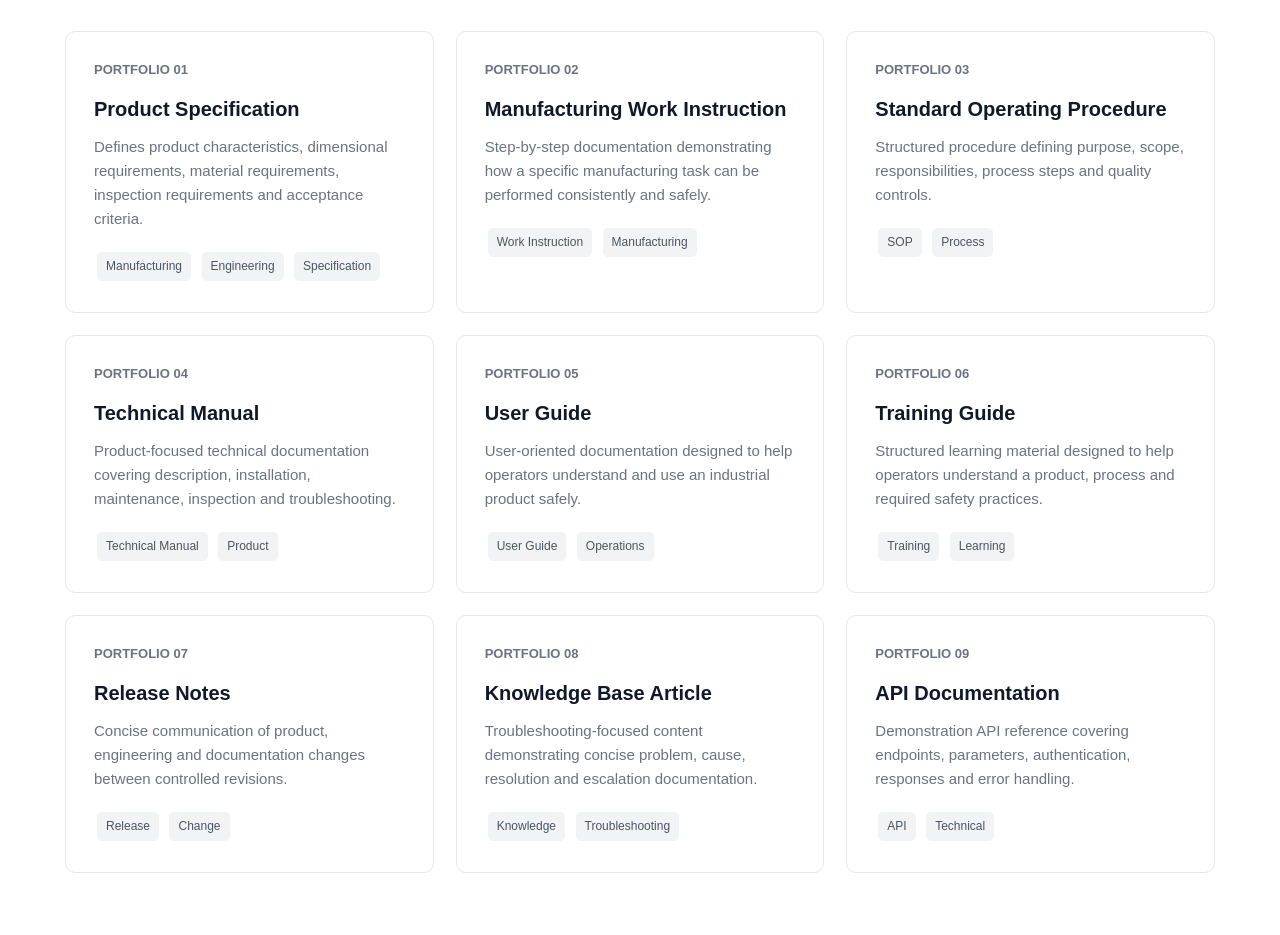
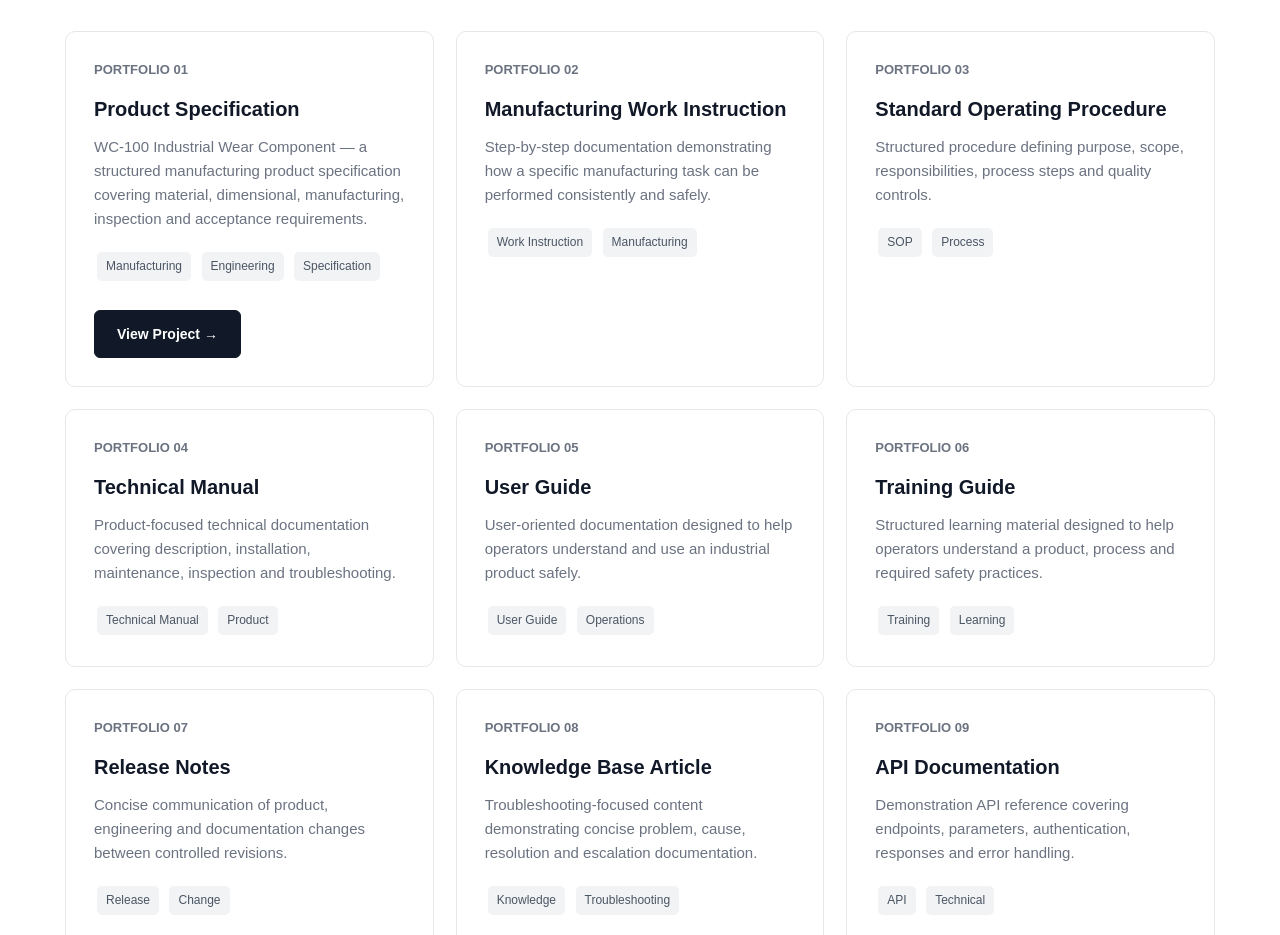
Before and after one commit to vishnuvardhanvjkumar/vishnuvardhanvjkumar.github.io, a plain HTML site: page index.html in a window 1280 px wide. Shown: the part 1600-2535 px from the top of the page. Drawn offline with Linux system fonts and the light colour scheme.

Commit message:
Update index.html

```diff
--- a/index.html
+++ b/index.html
@@ -566,9 +566,10 @@
     </h3>
 
     <p>
-                    Defines product characteristics, dimensional requirements,
-                    material requirements, inspection requirements and
-                    acceptance criteria.
+        WC-100 Industrial Wear Component — a structured
+        manufacturing product specification covering material,
+        dimensional, manufacturing, inspection and acceptance
+        requirements.
     </p>
 
     <span class="tag">
@@ -582,6 +583,13 @@
     <span class="tag">
         Specification
     </span>
+
+    <br><br>
+
+    <a href="portfolio/product-specification/"
+       class="button button-primary">
+        View Project →
+    </a>
 
 </div>
 
```
Lines whose indentation alone changed are shown as unchanged.
